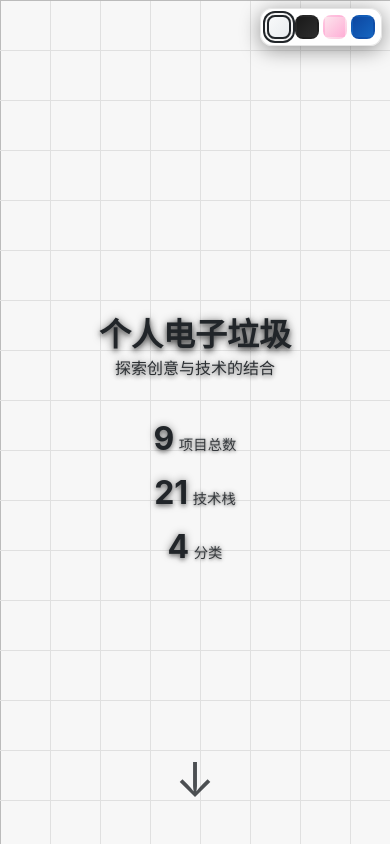
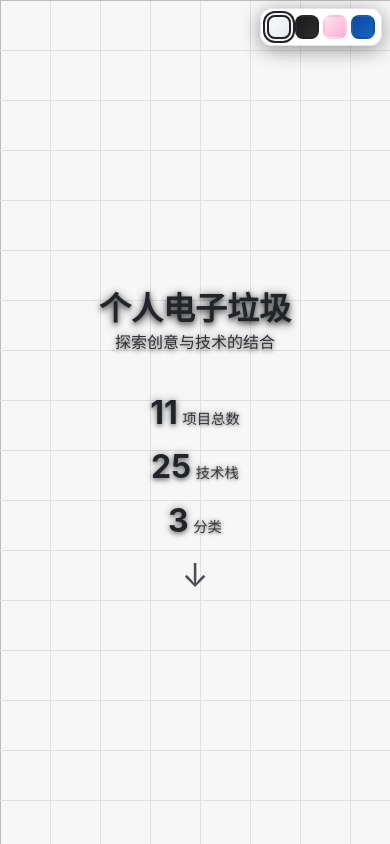
Before and after one commit to Paipaimon/Personal-Portfolio, a plain HTML site: page index.html in a window 390 px wide. Shown: the top 844 px of the page. Drawn offline with Linux system fonts and the light colour scheme.

Commit message:
优化显示，更新项目

```diff
--- a/index.html
+++ b/index.html
@@ -308,6 +308,7 @@
             bottom: 40px;
             font-size: 48px;
             animation: bounce 2s infinite;
+            line-height: 1;
         }
 
         @keyframes bounce {
@@ -435,6 +436,13 @@
                 padding: 10px;
             }
 
+            .header {
+                min-height: 100svh;
+                min-height: 100dvh;
+                justify-content: center;
+                padding: 72px 0 32px;
+            }
+
             .header h1 {
                 font-size: 2.5rem;
             }
@@ -442,6 +450,23 @@
             .stats {
                 gap: 20px;
                 flex-wrap: wrap;
+                margin-bottom: 0;
+            }
+
+            /* 箭头跟在标题和统计下方，避免贴在屏幕最底 */
+            .scroll-hint {
+                position: static;
+                transform: none;
+                margin-top: 28px;
+                bottom: auto;
+            }
+
+            .scroll-hint:hover {
+                transform: scale(1.1);
+            }
+
+            .scroll-arrow {
+                font-size: 36px;
             }
 
             .project-list {
@@ -478,6 +503,14 @@
             .stats {
                 flex-direction: column;
                 gap: 15px;
+            }
+
+            .scroll-hint {
+                margin-top: 20px;
+            }
+
+            .scroll-arrow {
+                font-size: 32px;
             }
 
             .project-item {
--- a/js/project-display-controller.js
+++ b/js/project-display-controller.js
@@ -27,11 +27,35 @@
     }
 
     /**
+     * 解析项目入口链接
+     * 优先使用 url（外部站点），否则使用本地 folder
+     */
+    getProjectLink(project) {
+        if (project.url) {
+            return {
+                href: project.url,
+                label: '访问网站',
+                external: true
+            };
+        }
+
+        return {
+            href: `./${project.folder}`,
+            label: '查看项目',
+            external: false
+        };
+    }
+
+    /**
      * 创建项目卡片
      */
     createProjectCard(project) {
         const projectDiv = document.createElement('div');
         projectDiv.className = 'project-item';
+        const link = this.getProjectLink(project);
+        const extraAttrs = link.external
+            ? ' target="_blank" rel="noopener noreferrer"'
+            : '';
 
         projectDiv.innerHTML = `
             <div class="project-header">
@@ -45,7 +69,7 @@
             <div class="project-tags">
                 ${project.tags.map(tag => `<span class="tag">${tag}</span>`).join('')}
             </div>
-            <a href="./${project.folder}" class="project-link">查看项目</a>
+            <a href="${link.href}" class="project-link"${extraAttrs}>${link.label}</a>
         `;
 
         return projectDiv;
--- a/js/projects-data.js
+++ b/js/projects-data.js
@@ -52,7 +52,7 @@
     {
         name: 'Typing',
         title: '打字练习',
-        type: 'Education',
+        type: 'Tool',
         description: '在线打字练习工具，帮助提高打字速度和准确性，支持多种练习模式。',
         tags: ['JavaScript', 'Education', 'UI/UX'],
         icon: '⌨️',
@@ -84,6 +84,26 @@
         tags: ['Canvas', 'Game Loop', 'Reaction'],
         icon: '⭕',
         folder: 'fill-ring'
+    },
+    {
+        name: 'Color Blind Runner',
+        title: 'Color Blind Runner',
+        type: 'Game',
+        description: '一个基于颜色可见性规则的多人在线生存游戏。玩家只能看到特定颜色的障碍物，需要通过协作和沟通来躲避障碍、争取更长的生存时间。',
+        tags: ['TypeScript', 'WebSocket', 'Canvas', 'Multiplayer'],
+        icon: '🎯',
+        folder: 'blind-line-game',
+        url: 'https://game.jlands.cn'
+    },
+    {
+        name: 'ColorSiege',
+        title: '双色争夺战',
+        type: 'Game',
+        description: '基于 Node.js 的在线双人对战网页游戏。蓝粉双方都可点击任意小球翻转颜色,当 8 个球全部变为同一颜色时该方获胜。',
+        tags: ['Node.js', 'Express', 'Socket.IO', 'JavaScript'],
+        icon: '🔵',
+        folder: 'color-siege-game',
+        url: 'https://game2.jlands.cn'
     }
 ];
 
```
Also changed, not shown: .markdown-collab/.mcp-server.json.
